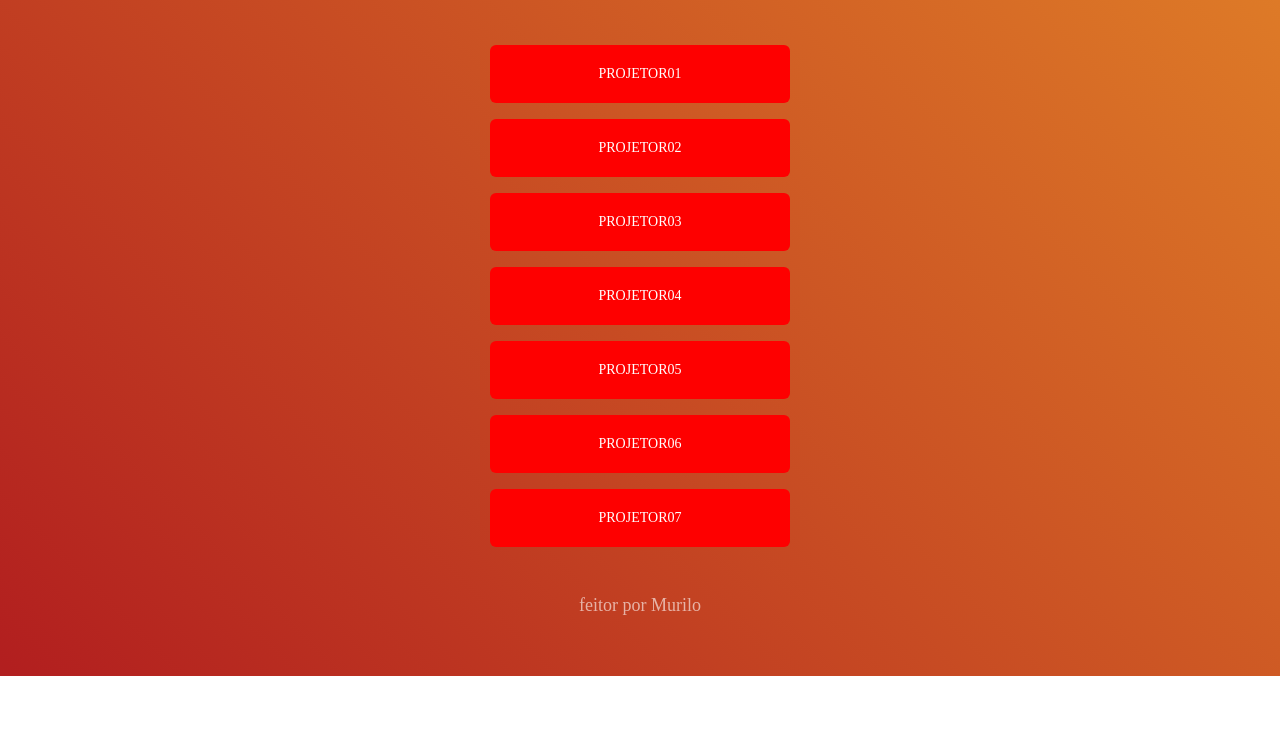
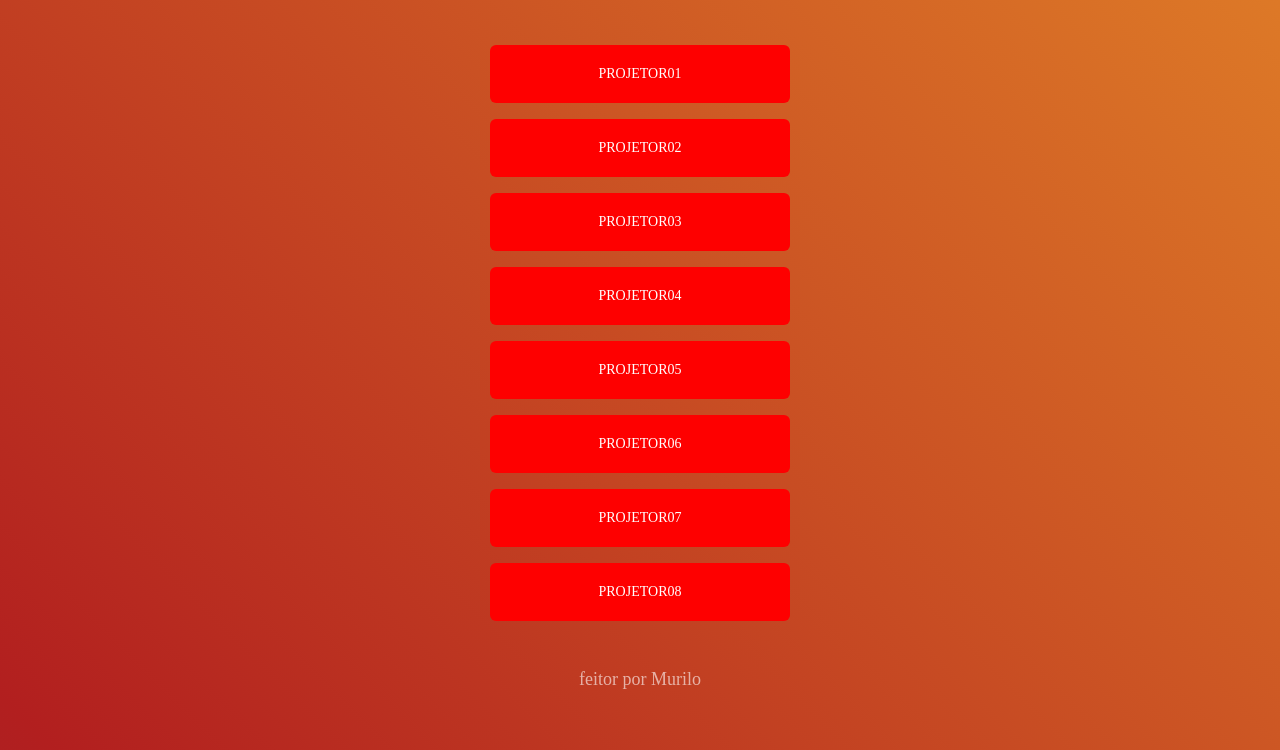
Before and after one commit to MuriloAraujo174/projetos-pessoais, a plain HTML site: page index.html in a window 1280 px wide. Shown: the part 257-1007 px from the top of the page. Before the commit the page ends 933 px from the top, so only its background shows below. Drawn offline with Linux system fonts and the light colour scheme.

Commit message:
Update de mais um projetor

```diff
--- a/index.html
+++ b/index.html
@@ -37,6 +37,9 @@
             <li>
                 <a href="https://muriloaraujo174.github.io/streames-e-jogos-que-curto/" target="_blank"> Projetor07 </a>
             </li>
+            <li>
+                <a href="https://muriloaraujo174.github.io/copa-do-mundo/" target="_blank"> Projetor08 </a>
+            </li>
         </ul>
 
         <footer>
```
